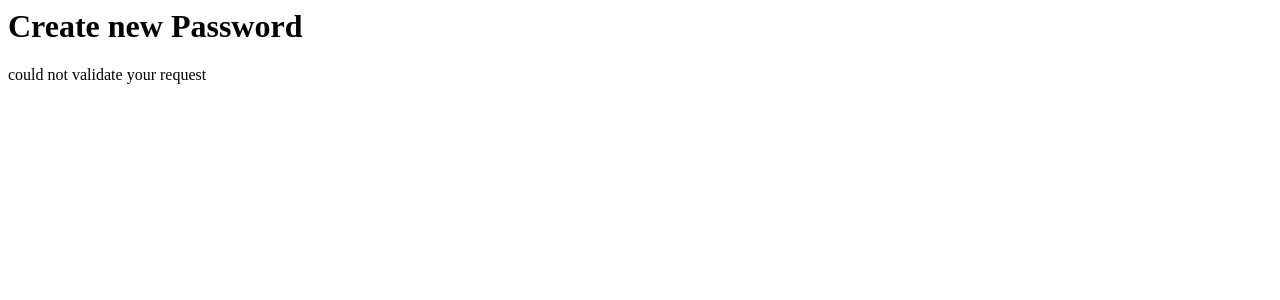
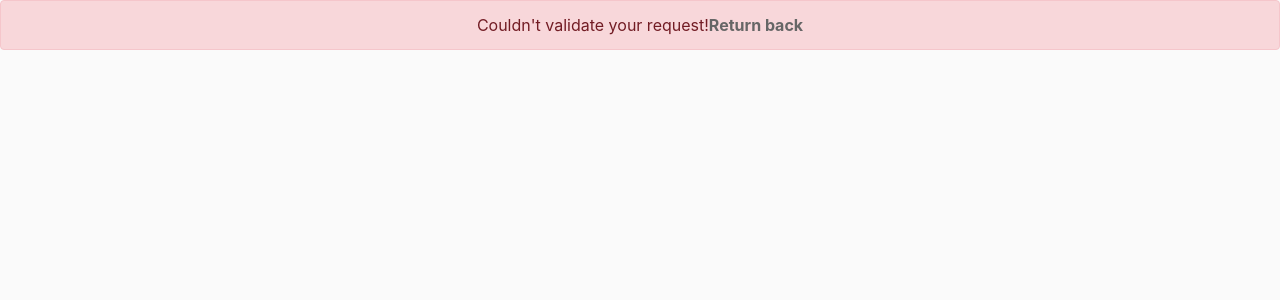
Before and after one commit to FearMyGaze/TeeLayLay.com, a PHP site: page /Assets/PHP/create-new-password.php?selector=1 in a window 1280 px wide. Shown: the top 300 px of the page. Run offline with PHP 8.4, Linux system fonts and the light colour scheme; data that the repository does not hold is empty; some web fonts are replaced.

Commit message:
Fixing some Directory issues
Fixed some minor problems that created from clearing the directory

```diff
--- a/Assets/CSS/ForgotPasswd.css
+++ b/Assets/CSS/ForgotPasswd.css
@@ -71,3 +71,16 @@ h1{
   border-color: #54229d;
   color:#fff;
 }
+
+/* Alert BEGIN */
+
+.alert a{
+    text-decoration: none;
+    color:#666;
+}
+.alert a:hover{
+    color:#723dbe;
+}
+.alert p{
+    font-size: 16px;
+}
--- a/Assets/PHP/create-new-password.php
+++ b/Assets/PHP/create-new-password.php
@@ -1,36 +1,66 @@
 <html>
+
     <head>
-        <h1>Create new Password</h1>
+        <!-- Compatibility -->
+        <meta charset="UTF-8">
+        <meta name="viewport" content="width=device-width , initial-scale=1.0"/>
+        <meta http-equiv="X-UA-Compatible" content="ie=edge"/>
+
+        <!-- Bootstrap CSS -->
+        <link rel="stylesheet" href="https://cdn.jsdelivr.net/npm/bootstrap@4.5.3/dist/css/bootstrap.min.css" integrity="sha384-TX8t27EcRE3e/ihU7zmQxVncDAy5uIKz4rEkgIXeMed4M0jlfIDPvg6uqKI2xXr2" crossorigin="anonymous">
+        <!-- My Css -->
+        <link rel="stylesheet" href="../CSS/ForgotPasswd.css">
+
+        <title>TeeLayLay</title>
     </head>
+
     <body>
+
         <?php
         $selector = $_GET["selector"];
         $validator = $_GET["validator"];
 
         if (empty($selector) || empty($validator)) {
-                echo "could not validate your request";
-            } else {
+        ?>
+        <p class="alert alert-danger d-flex justify-content-center align-items-center" role="alert">Couldn't validate your request! <a href="reset-password.php"><strong>Return back</strong></a></p>
+        <?php
+        }else {
             if (ctype_xdigit($selector) !== false && ctype_xdigit($validator) !== false) {
         ?>
-                    <form action="update-password.php" method="POST">
+            <div id="forgot" class="forgot">
+                <div class="d-flex justify-content-center align-items-center forgot-container">
+                    <form class="forgot-form text-center" action="updatePwd.php" method="POST">
+                        <h1 class="logo mb-3 font-weight-light">TeeLayLay</h1>
+                        <p> Create new password </p>
+                        <div class="form-group">
                             <input type="hidden" name="selector" value="<?php  echo $selector;?>"></input>
                             <input type="hidden" name="validator" value="<?php  echo $validator;?>"></input>
-                        <input type="password" name="password" placeholder="insert your password"></input>
-                        <input type="password" name="passwordrepeat" placeholder="repeat password"></input>
-                        <button type="submit" name="submit">send it</button>
+                            <input name="password" type="password" class="form-control rounded-pill form-control-lg" placeholder="Password" autocomplete="off" required>
+                            <input name="passwordrepeat" type="password" class="form-control mt-1 rounded-pill form-control-lg" placeholder="Repeat Password" autocomplete="off" required>
+                        </div>
+                        <button type="submit" class="btn mt-3 rounded-pill btn-lg btn-custom btn-block text-uppercase">Send</button>
+                        <p class="last mt-3 font-weight-normal">Did you just remembered your password? <a href="../../index.php"><strong>Return to Login</strong></a></p>
                     </form>
+                </div>
+            </div>
         <?php
             }
         }
         ?>
 
+    <!-- Bootstrap scripts Ver 4.5 -->
+    <script src="https://code.jquery.com/jquery-3.5.1.slim.min.js" integrity="sha384-DfXdz2htPH0lsSSs5nCTpuj/zy4C+OGpamoFVy38MVBnE+IbbVYUew+OrCXaRkfj" crossorigin="anonymous"></script>
+    <script src="https://cdn.jsdelivr.net/npm/popper.js@1.16.1/dist/umd/popper.min.js" integrity="sha384-9/reFTGAW83EW2RDu2S0VKaIzap3H66lZH81PoYlFhbGU+6BZp6G7niu735Sk7lN" crossorigin="anonymous"></script>
+    <script src="https://cdn.jsdelivr.net/npm/bootstrap@4.5.3/dist/js/bootstrap.min.js" integrity="sha384-w1Q4orYjBQndcko6MimVbzY0tgp4pWB4lZ7lr30WKz0vr/aWKhXdBNmNb5D92v7s" crossorigin="anonymous"></script>
+
     </body>
+
 </html>
 
 <?php
 
 if (isset($_GET["reset"])) {
-        if ($_GET["reset"]=="success") {
+    if ($_GET["reset"] == "success") {
         echo '<p class="signupsuccess">Check you email!</p>';
     }
 }
--- a/Assets/PHP/main.php
+++ b/Assets/PHP/main.php
@@ -17,7 +17,7 @@
     <!-- Font Awsome 5.15.1 -->
     <script src="https://kit.fontawesome.com/8632620e61.js" crossorigin="anonymous"></script>
     <!-- My Css -->
-    <link rel="stylesheet" href="Assets/CSS/MainStyle.css">
+    <link rel="stylesheet" href="../CSS/MainStyle.css">
     <!-- Under here import the scripts we created-->
 
 
--- a/Assets/PHP/profile.php
+++ b/Assets/PHP/profile.php
@@ -17,7 +17,7 @@
     <!-- Font Awsome 5.15.1 -->
     <script src="https://kit.fontawesome.com/8632620e61.js" crossorigin="anonymous"></script>
     <!-- My Css -->
-    <link rel="stylesheet" href="Assets/CSS/Profile.css">
+    <link rel="stylesheet" href="../CSS/Profile.css">
     <!-- Under here import the scripts we created-->
 
 
```
Also changed, not shown: Assets/PHP/reset-password.php (+34 -5 lines). Lines whose indentation alone changed are shown as unchanged.
